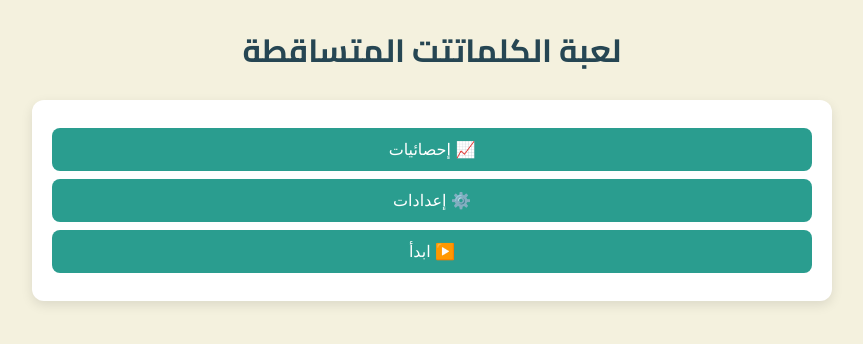
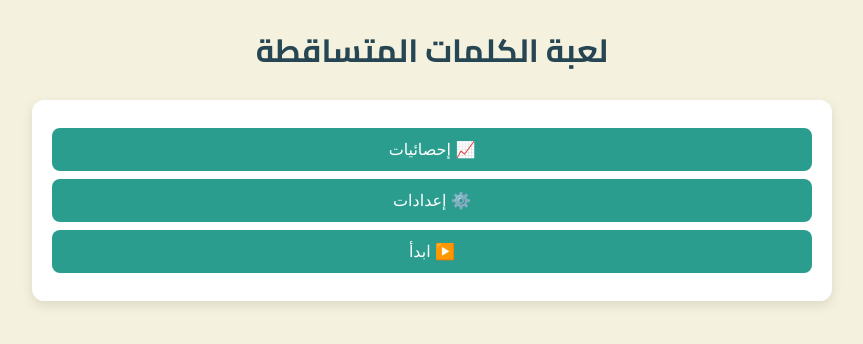
Before and after one commit to noor-osama7/amjad-game, a plain HTML site: page index.html in a window 1280 px wide. Shown: the whole page, without its empty margins (208-1071 px from the left). Drawn offline with nearby package versions, Linux system fonts and the light colour scheme.

Commit message:
Fix HTML encoding issues in index.html

```diff
--- a/index.html
+++ b/index.html
@@ -246,7 +246,7 @@
 
   <!-- Main Menu -->
   <div id="mainMenu" class="screen active">
-    <h1>لعبة الكلماتتت المتساقطة</h1>
+    <h1>لعبة الكلمات المتساقطة</h1>
     <div class="card">
       <button id="btnStats" class="btn">📈 إحصائيات</button>
       <button id="btnSettings" class="btn">⚙️ إعدادات</button>
```
